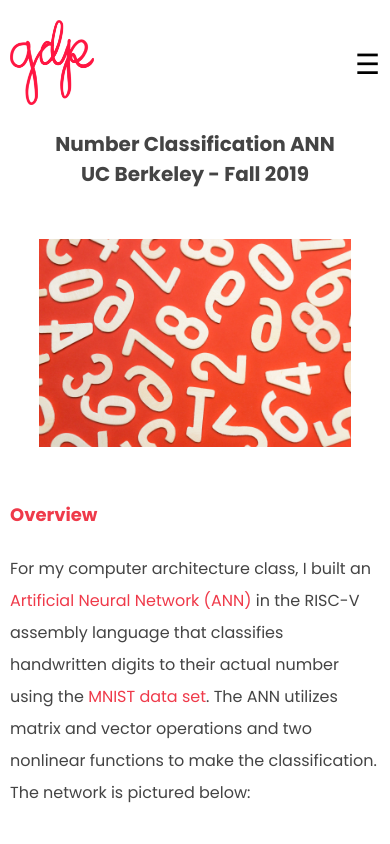
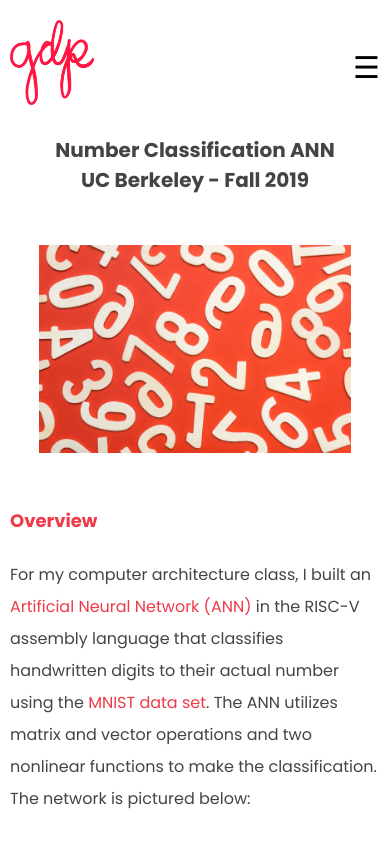
Before and after one commit to gendelprete/gendelprete.github.io, a plain HTML site: page ann.html in a window 390 px wide. Shown: the top 844 px of the page. Drawn offline with Linux system fonts and the light colour scheme.

Commit message:
increased size of mobile nav bar three bars again

```diff
--- a/assets/css/about-style.css
+++ b/assets/css/about-style.css
@@ -215,7 +215,7 @@ footer {
   }
 
   #three-bars {
-    font-size: 28px;
+    font-size: 30px;
   }
 }
 
--- a/assets/css/index-style.css
+++ b/assets/css/index-style.css
@@ -199,7 +199,7 @@ footer {
   }
 
   #three-bars {
-    font-size: 28px;
+    font-size: 30px;
   }
 }
 
--- a/assets/css/lyft-style.css
+++ b/assets/css/lyft-style.css
@@ -285,7 +285,7 @@ footer {
   }
 
   #three-bars {
-    font-size: 28px;
+    font-size: 30px;
   }
 }
 
--- a/assets/css/proj-style.css
+++ b/assets/css/proj-style.css
@@ -294,7 +294,7 @@ footer {
   }
 
   #three-bars {
-    font-size: 28px;
+    font-size: 30px;
   }
 }
 
```
